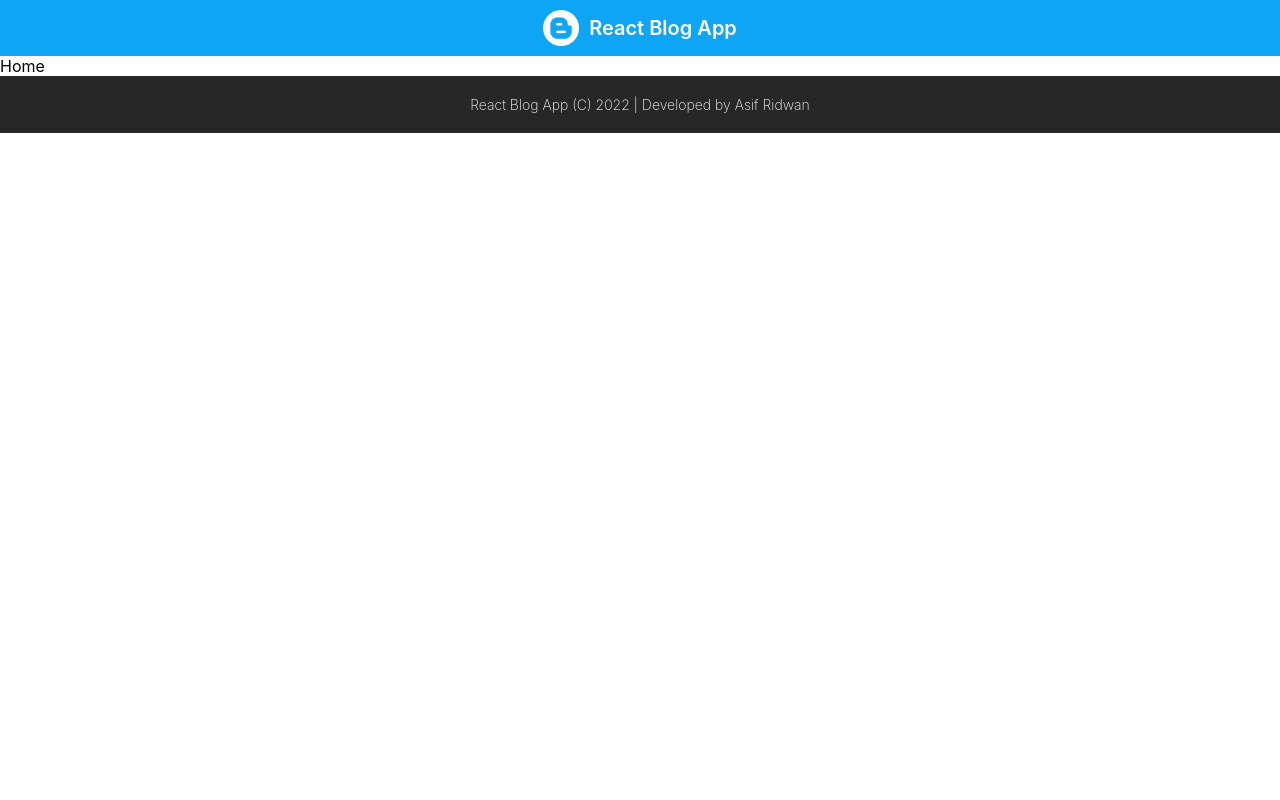
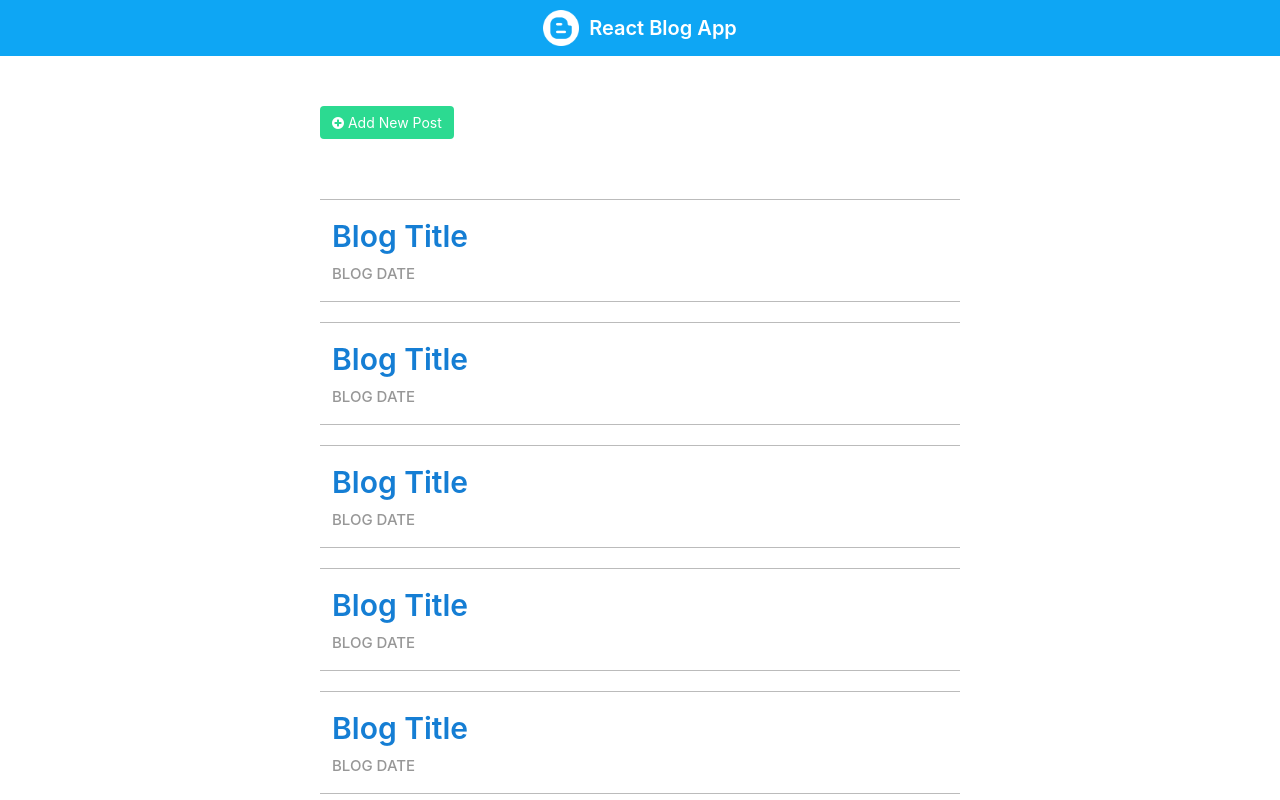
Before and after one commit to asifridwan/react-blog-app, a React (Create React App) app in the folder frontend/: page / in a window 1280 px wide. Shown: the top 800 px of the page. Built offline with nearby package versions, Linux system fonts and the light colour scheme.

Commit message:
Created Blog List Page

```diff
--- /dev/null
+++ b/frontend/src/components/BlogDemo.jsx
@@ -0,0 +1,8 @@
+export default function BlogDemo() {
+  return (
+    <div className='blog-demo'>
+        <div className='blog-demo-title'>Blog Title</div>
+        <div className='blog-demo-date'>Blog Date</div>
+    </div>
+  )
+}
--- /dev/null
+++ b/frontend/src/containers/PaginatedView.jsx
@@ -0,0 +1,20 @@
+import BlogDemo from '../components/BlogDemo';
+
+export default function PaginatedView() {
+  return (
+    <div>
+      <div className='paginated-view-container'>
+        <BlogDemo />
+        <BlogDemo />
+        <BlogDemo />
+        <BlogDemo />
+        <BlogDemo />
+        <BlogDemo />
+        <BlogDemo />
+        <BlogDemo />
+        <BlogDemo />
+        <BlogDemo />
+      </div>
+    </div>
+  )
+}
--- a/frontend/src/css/style.css
+++ b/frontend/src/css/style.css
@@ -47,24 +47,27 @@ footer{
   font-weight: 600;
 }
 
-.blog-view{
+.blog-view, .blog-home{
   min-height: 93vh;
   display: flex;
   flex-direction: column;
   align-items: center;
 }
 
-.blog-view-wrapper{
-  margin-top: 50px;
+.blog-view-wrapper, .blog-home-wrapper{
+  margin: 50px 0px;
   width: 50vw;
+}
+
+.back-button, .add-button{
+  color: white;
+  padding: 8px 12px;
+  font-size: 14px;
+  border-radius: 4px;
 }
 
 .back-button{
   background-color: #8415eb;
-  color: white;
-  padding: 8px 12px;
-  font-size: 14px;
-  border-radius: 4px;
 }
 
 .back-button:hover{
@@ -72,7 +75,7 @@ footer{
   cursor: pointer;
 }
 
-.blog-post{
+.blog-post, .paginated-view-container{
   margin-top: 60px;
 }
 
@@ -141,7 +144,7 @@ footer{
 }
 
 .comments-container{
-  margin: 40px 0px;
+  margin-top: 35px;
   padding: 15px 20px;
   display: flex;
   flex-direction: column;
@@ -208,6 +211,36 @@ footer{
   color: #bb1010;
 }
 
+.add-button{
+  background-color: #2cda91;
+}
+
+.add-button:hover{
+  background-color: #37c784;
+  cursor: pointer;
+}
+
+.blog-demo{
+  margin-top: 20px;
+  border-top: 1px solid #bbbbbb;
+  border-bottom: 1px solid #bbbbbb;
+  padding: 18px 12px;
+}
+
+.blog-demo-title{
+  font-size: 30px;
+  font-weight: 600;
+  color: #157ed4;
+}
+
+.blog-demo-date{
+  margin-top: 10px;
+  font-size: 15px;
+  font-weight: 500;
+  text-transform: uppercase;
+  color: #979797;
+}
+
 @media screen and (max-width: 768px){
   .logo-icon{
     height: 25px;
@@ -234,14 +267,22 @@ footer{
   .error-body{
     font-size: 15px;
   }
+
+  .blog-demo-title{
+    font-size: 20px;
+  }
+
+  .blog-demo-date{
+    font-size: 9px;
+  }
 }
 
 @media screen and (max-width: 912px){
-  .blog-view-wrapper{
+  .blog-view-wrapper, .blog-home-wrapper{
     width: 70vw;
   }
 
-  .back-button, .user-name, .user-comment, .submit-comment, .comment-username, .reply-option{
+  .back-button, .user-name, .user-comment, .submit-comment, .comment-username, .reply-option, .add-button{
     font-size: 12px;
   }
 
--- a/frontend/src/pages/Home.jsx
+++ b/frontend/src/pages/Home.jsx
@@ -1,5 +1,14 @@
+import PaginatedView from '../containers/PaginatedView';
+
 export default function Home() {
   return (
-    <div>Home</div>
+    <section className='blog-home'>
+      <div className='blog-home-wrapper'>
+        <div>
+          <button className='add-button'><i className='fa fa-plus-circle'></i> Add New Post</button>
+        </div>
+        <PaginatedView />
+      </div>
+    </section>
   )
 }
```
Also changed, not shown: frontend/src/components/BlogPost.jsx (indentation only), frontend/src/components/CommentCard.jsx (indentation only), frontend/src/components/CommentForm.jsx (indentation only).
